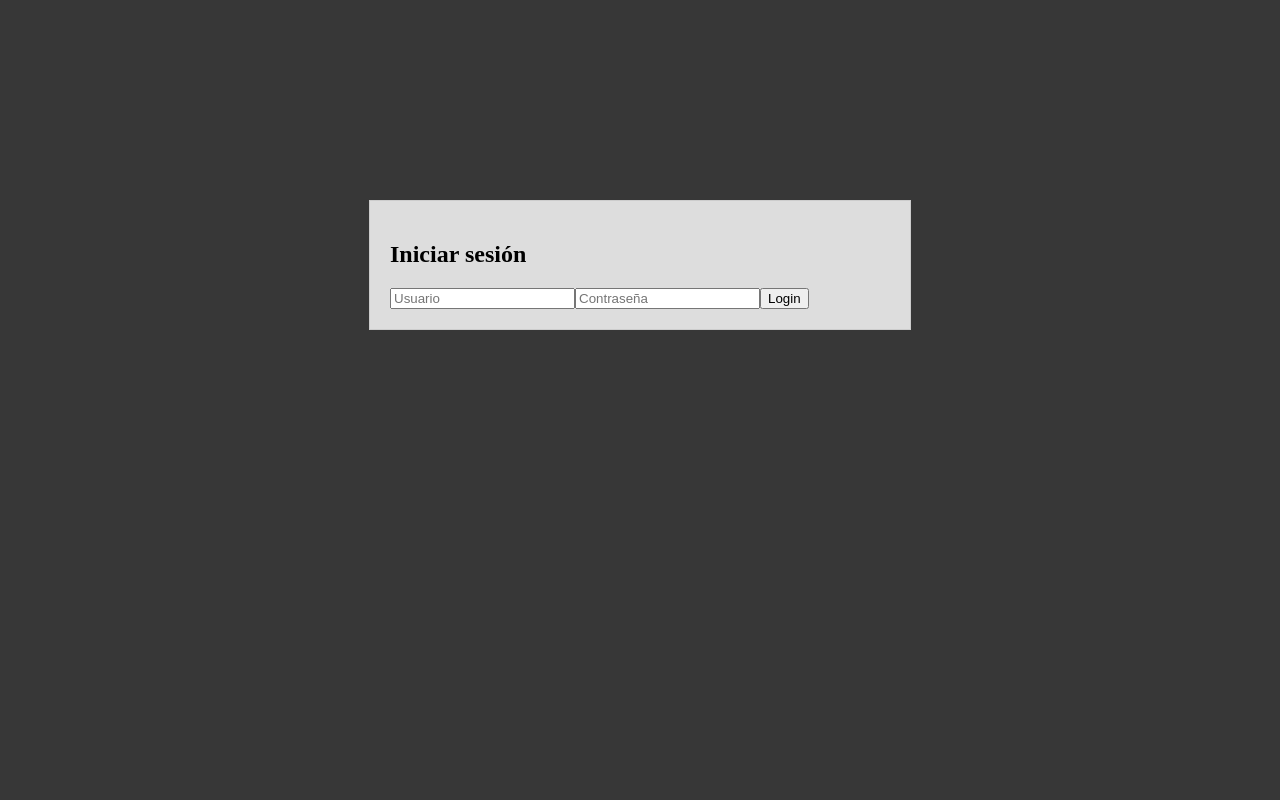
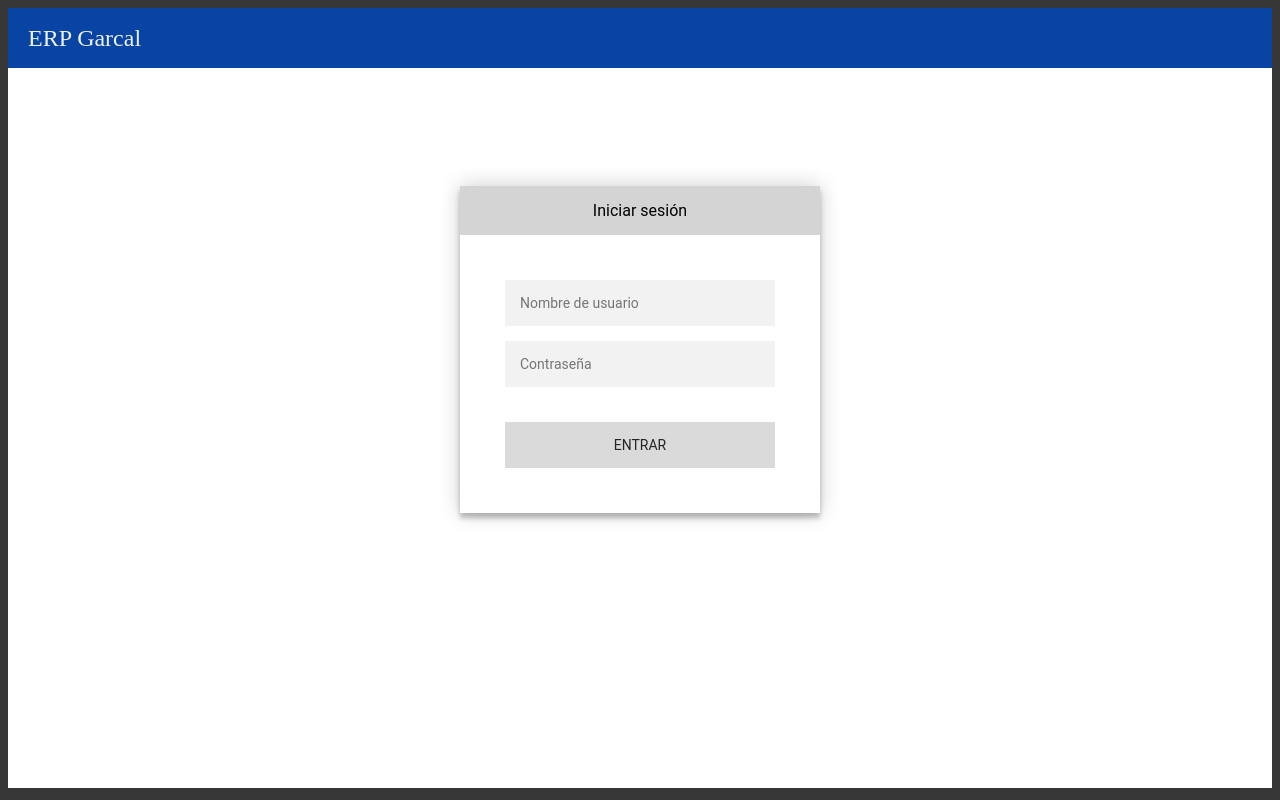
Before and after one commit to gperaltav/PRJ-DE-01-MONT-FLOTAS-GARCAL, a Vue app: page /#/login in a window 1280 px wide. Built offline with nearby package versions, Linux system fonts and the light colour scheme.

Commit message:
ajustes en interface

```diff
--- a/src/views/Login.vue
+++ b/src/views/Login.vue
@@ -1,13 +1,3 @@
-<template>
-  <div id="login">
-    <h2>Iniciar sesión</h2>
-    <div>
-      <input type="text" name="username" v-model="input.username" placeholder="Usuario" />
-      <input type="password" name="password" v-model="input.password" placeholder="Contraseña" />
-      <button type="button" v-on:click="login()">Login</button></div>
-    </div>
-</template>
-
 <script>
   export default {
     name: 'Login',
@@ -28,25 +18,168 @@
           if(this.input.username ==  this.$store.state.Account.username && this.input.password == this.$store.state.Account.password) {
             this.$store.dispatch('authenticate');
             this.$router.replace({ name: "Usuarios" });
-                    } else {
-
+          }
+          else {
+          alert ("Contraseña incorrecta, intente nuevamente");
           console.log("Usuario o contraseña incorrectos");
           }
         } else {
+          alert ("Campos vacios");
           console.log("Se debe ingresar una contraseña");
+        }
+      },
+      renderize () {
+
       }
     }
   }
-    }
+
 </script>
 
+
+<template>
+  <el-container class="layout-container" style="height: calc( 100vh - 20px );">
+    <el-container>
+
+      <el-header style="text-align: left; font-size: 24px">
+        <div class="toolbar">
+          <span>ERP Garcal</span>
+        </div>
+      </el-header>
+
+      <el-main style="background-color:white">
+        <div class="login-page">
+          <div class="logsection">
+          <p> Iniciar sesión </p>
+          <div class="form">
+            <form class="login-form">
+              <input type="text" v-model="input.username" placeholder="Nombre de usuario"/>
+              <input type="password" v-model="input.password" placeholder="Contraseña"/>
+              <button v-on:click="login()">Entrar</button>
+            </form>
+          </div>
+          </div>
+        </div>
+      </el-main>
+    </el-container>
+  </el-container>
+</template>
+
 <style scoped>
+  .layout-container .el-header {
+    position: relative;
+    background-color: rgb(8, 68, 164);
+    color: rgb(240, 240, 240);
+    text-align: left;
+  }
+  .layout-container .toolbar {
+  display: inline-flex;
+  align-items: center;
+  justify-content: center;
+  height: 100%;
+  right: 20px;
+}
   #login {
     width: 500px;
-        border: 1px solid #CCCCCC;
-        background-color: #dddddd;
+    border: 1px solid #ffffff;
+    background-color: #f0f0f0;
     margin: auto;
     margin-top: 200px;
     padding: 20px;
   }
+  canvas {
+    background:
+      linear-gradient(
+        hsl(200, 50%, 80%) 0%,
+        hsl(200, 30%, 95%) 75%)
+    ;
+    display: block;
+  }
+
+  .back {
+    background: url(https://jackrugile.com/images/misc/skyline-texture.png);
+    height: 100%;
+    left: 0;
+    position: fixed;
+    top: 0;
+    width: 100%;
+}
+
+.login-page {
+  width: 360px;
+  padding: 8% 0 0;
+  margin: auto;
+
+}
+.logsection {
+  box-shadow: 0 0 20px 0 rgba(0, 0, 0, 0.2), 0 5px 5px 0 rgba(0, 0, 0, 0.24);
+}
+.login-page p {
+
+  font-family: "Roboto", sans-serif;
+  position: relative;
+  z-index: 1;
+  background: #d4d4d4;
+  max-width: 360px;
+  margin: 0;
+  padding: 15px;
+  text-align: center;
+
+}
+.form {
+  position: relative;
+  z-index: 1;
+  background: #FFFFFF;
+  max-width: 360px;
+  margin: 0 auto 100px;
+  padding: 45px;
+  text-align: center;
+}
+.form input {
+  font-family: "Roboto", sans-serif;
+  outline: 0;
+  background: #f2f2f2;
+  width: 100%;
+  border: 0;
+  margin: 0 0 15px;
+  padding: 15px;
+  box-sizing: border-box;
+  font-size: 14px;
+}
+.form button {
+  font-family: "Roboto", sans-serif;
+  text-transform: uppercase;
+  outline: 0;
+  background: #dadada;
+  width: 100%;
+  border: 0;
+  padding: 15px;
+  color: #252525;
+  font-size: 14px;
+  -webkit-transition: all 0.3 ease;
+  transition: all 0.3 ease;
+  cursor: pointer;
+  margin-top: 20px;
+}
+.form button:hover,.form button:active,.form button:focus {
+  background: #325ea0;
+}
+.form .message {
+  margin: 15px 0 0;
+  color: #b3b3b3;
+  font-size: 12px;
+}
+.form .message a {
+  color: #4CAF50;
+  text-decoration: none;
+}
+.form .register-form {
+  display: none;
+}
+.container {
+  position: relative;
+  z-index: 1;
+  max-width: 300px;
+  margin: 0 auto;
+}
 </style>
--- a/src/views/Usuarios.vue
+++ b/src/views/Usuarios.vue
@@ -57,19 +57,20 @@ export default {
 
 <template>
   <el-container class="layout-container" style="height: calc( 100vh - 20px );">
-    <el-aside width="200px">
-      <el-scrollbar>
-        <Sidebar />
-      </el-scrollbar>
-    </el-aside>
-
-    <el-container>
-      <el-header style="text-align: left; font-size: 24px">
+    <el-header style="text-align: left; font-size: 24px">
         <div class="toolbar">
 
           <span>ERP Garcal</span>
         </div>
       </el-header>
+
+
+    <el-container>
+      <el-aside width="200px">
+      <el-scrollbar>
+        <Sidebar />
+      </el-scrollbar>
+    </el-aside>
 
       <el-main style="background-color:white">
         <el-scrollbar>
@@ -85,12 +86,18 @@ export default {
                 <el-button type="success">Exportar a Excel</el-button>
               </el-form-item>
             </el-form>
-          <el-table :data="users">
-            <el-table-column prop="uid" label="Codigo" width="140" />
+          <el-table :data="users" border header-row-style="color:black; ">
+            <el-table-column style="background-color:black" prop="uid" label="Codigo" width="120" />
             <el-table-column prop="unombre" label="Nombre" width="240" />
             <el-table-column prop="unrodocumento" label="Nro. de doc." />
             <el-table-column prop="utelefono" label="Telefono" />
             <el-table-column prop="udireccion" label="Direccion" />
+            <el-table-column fixed="right" label="" width="120">
+              <template #default>
+                <el-button type="text" size="small" @click="handleClick">Detalles</el-button>
+                <el-button type="text" size="small">Editar</el-button>
+              </template>
+            </el-table-column>
           </el-table>
         </el-scrollbar>
       </el-main>
@@ -127,4 +134,10 @@ export default {
   padding-top: 15px;
   background-color: white;
 }
+
+.el-table {
+  font-family: "Roboto", sans-serif;
+  --el-table-header-bg-color:rgb(199, 199, 199);
+}
+
 </style>
```
Lines whose indentation alone changed are shown as unchanged.
